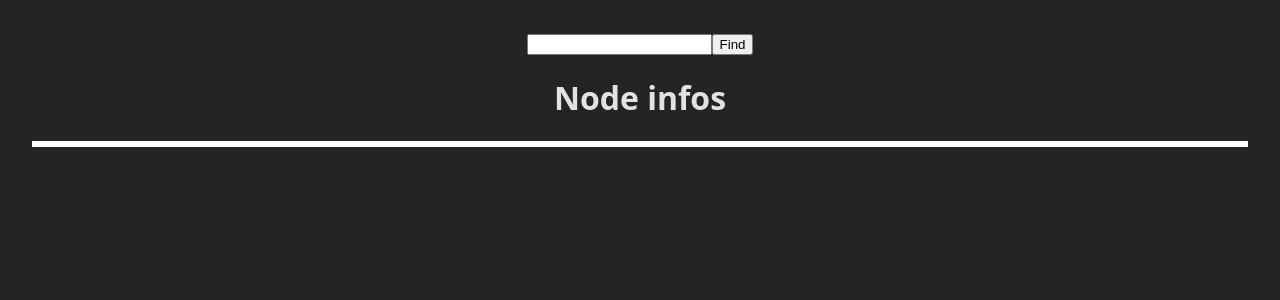
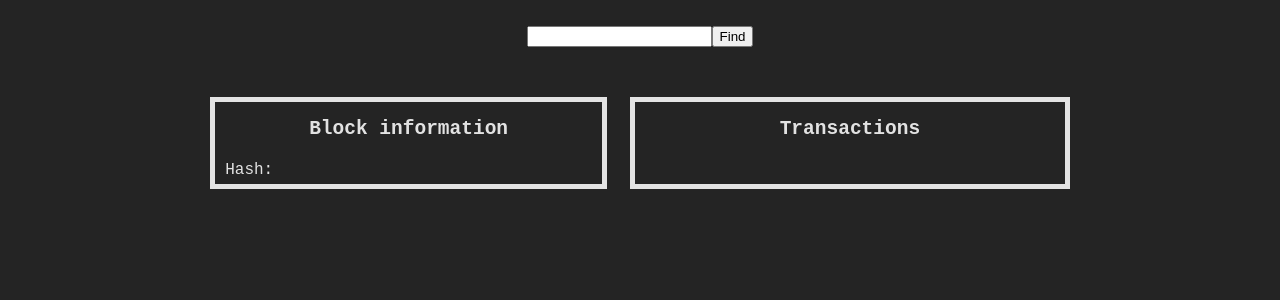
Before and after one commit to Ducarv/simple-block-explorer, a React (Vite) app: page / in a window 1280 px wide. Shown: the top 300 px of the page. Built offline with nearby package versions, Linux system fonts and the light colour scheme.

Commit message:
style: node div

```diff
--- a/src/App.css
+++ b/src/App.css
@@ -5,11 +5,31 @@
   text-align: center;
 }
 
-.node-div {
-  border: 3px solid white;
+.main-block-div {
+  display: flex;
+  padding-top: 50px;
+  width: 70%;
+  height: auto;
+  margin: 0 auto;
+  justify-content: space-between;
+}
 
-  .node-basic-infos {
-    color: white;
-    font-weight: 500;
+.main-block-div .block-info-div {
+  width: 45%;
+  border: 5px solid;
+
+  .block-infos {
+    padding: 5px 10px 5px 10px;
+    font-size: large;
+    text-align: start;
+
+    overflow: hidden;
+    white-space: nowrap;
+    text-overflow: ellipsis;
   }
 }
+
+.main-block-div .block-transactions {
+  width: 50%;
+  border: 5px solid;
+}
--- a/src/App.tsx
+++ b/src/App.tsx
@@ -97,15 +97,16 @@ function App() {
         </button>
       </form>
 
-      <div>
-        <h1>Node infos</h1>
-        <div className='node-div'>
-          {node && (
-            <div className='node-basic-infos'>
-              <p>{node.hash}</p>
-              <p>{node.n_tx}</p>
-            </div>
-          )}
+      <div className='main-block-div'>
+        <div className='block-info-div'>
+          <h2>Block information</h2>
+          <div className='block-infos'>
+            <span>Hash: {node?.hash}</span>
+          </div>
+        </div>
+
+        <div className='block-transactions'>
+          <h2>Transactions</h2>
         </div>
       </div>
     </>
--- a/src/index.css
+++ b/src/index.css
@@ -1,5 +1,5 @@
 :root {
-  font-family: system-ui, Avenir, Helvetica, Arial, sans-serif;
+  font-family: monospace;
 
   color-scheme: light dark;
   color: rgba(255, 255, 255, 0.87);
```
